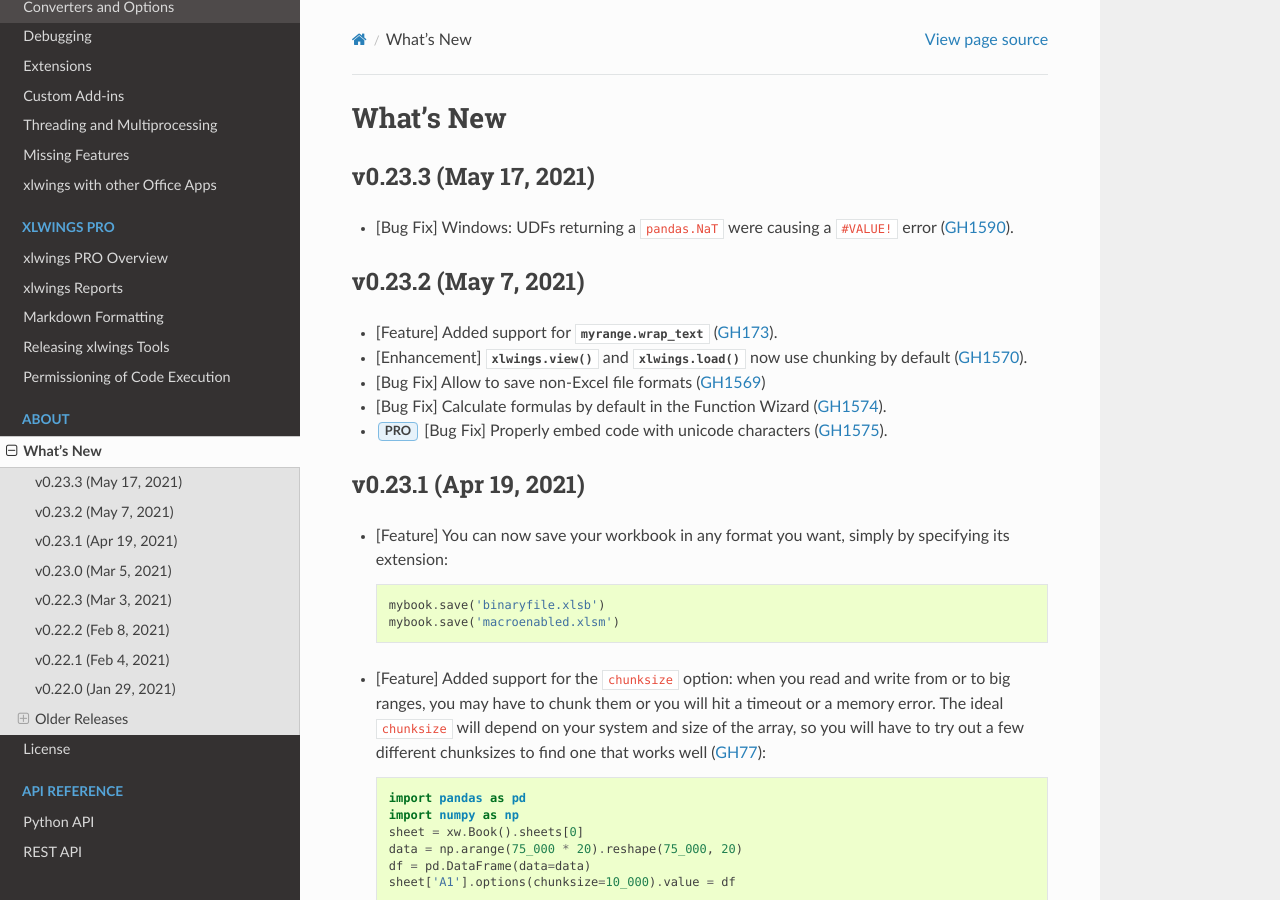
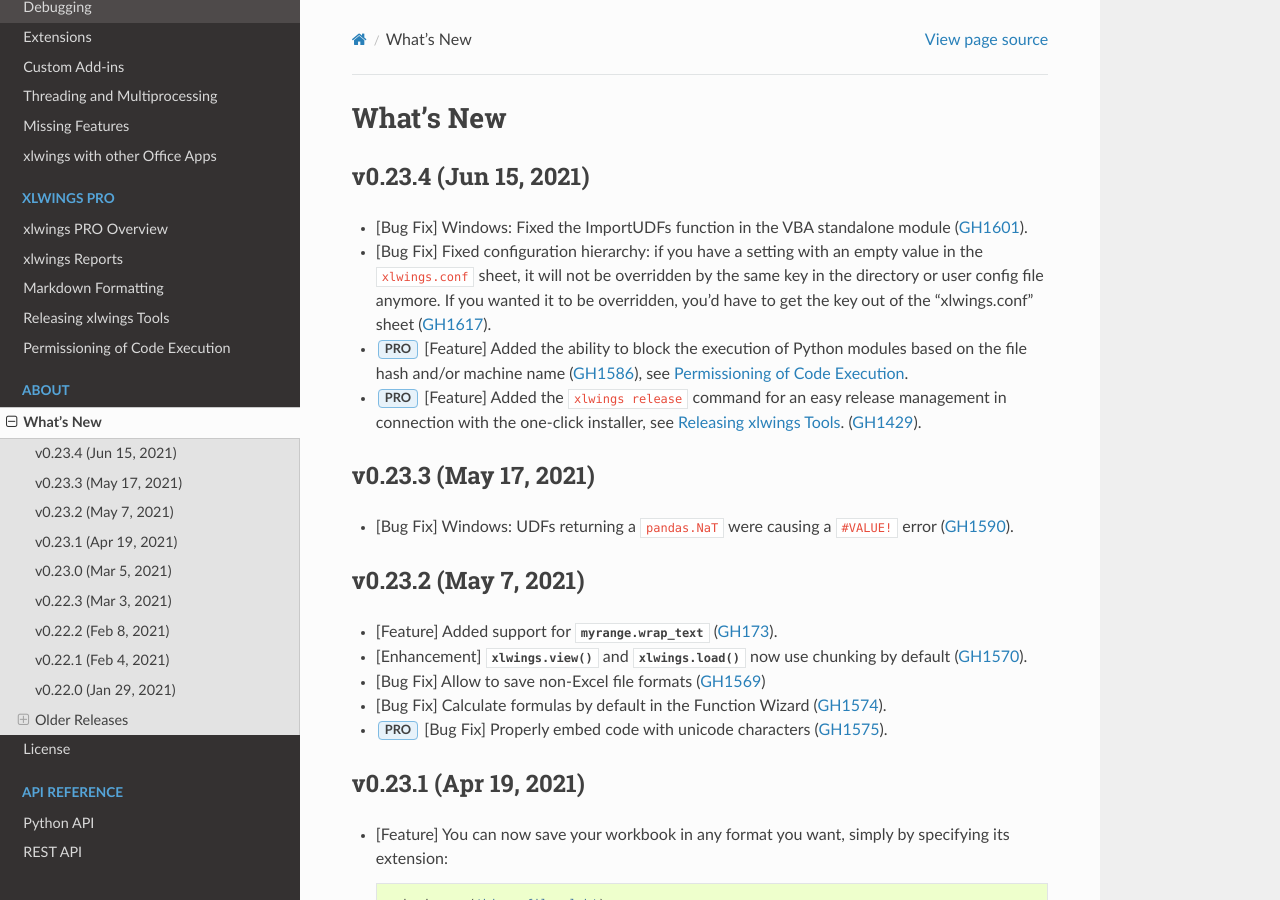
Before and after one commit to xlwings/xlwings, a Sphinx documentation site: the page built from docs/whatsnew.rst, in a window 1280 px wide and 900 px high. Built offline with Sphinx 7.4.7 and the Read the Docs theme 2.0.0, drawn with Linux system fonts in a browser that asks for light colours.

Commit message:
added release notes [skip ci]

```diff
--- a/docs/whatsnew.rst
+++ b/docs/whatsnew.rst
@@ -1,5 +1,14 @@
 What's New
 ==========
+
+v0.23.4 (Jun 15, 2021)
+----------------------
+
+* [Bug Fix] Windows: Fixed the ImportUDFs function in the VBA standalone module (:issue:`1601`).
+* [Bug Fix] Fixed configuration hierarchy: if you have a setting with an empty value in the ``xlwings.conf`` sheet, it will not be overridden by the same key in the directory or user config file anymore. If you wanted it to be overridden, you'd have to get the key out of the "xlwings.conf" sheet (:issue:`1617`).
+* :guilabel:`PRO` [Feature] Added the ability to block the execution of Python modules based on the file hash and/or machine name (:issue:`1586`), see :ref:`permissioning`.
+* :guilabel:`PRO` [Feature] Added the ``xlwings release`` command for an easy release management in connection with the one-click installer, see :ref:`release`. (:issue:`1429`).
+
 
 v0.23.3 (May 17, 2021)
 ----------------------
```
